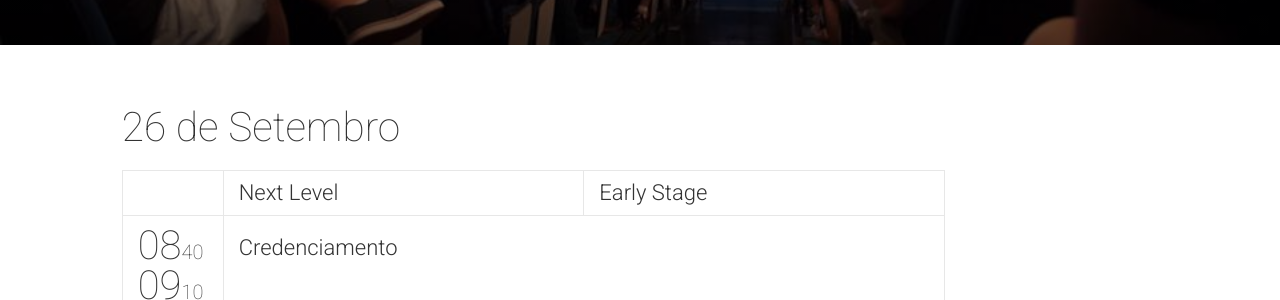
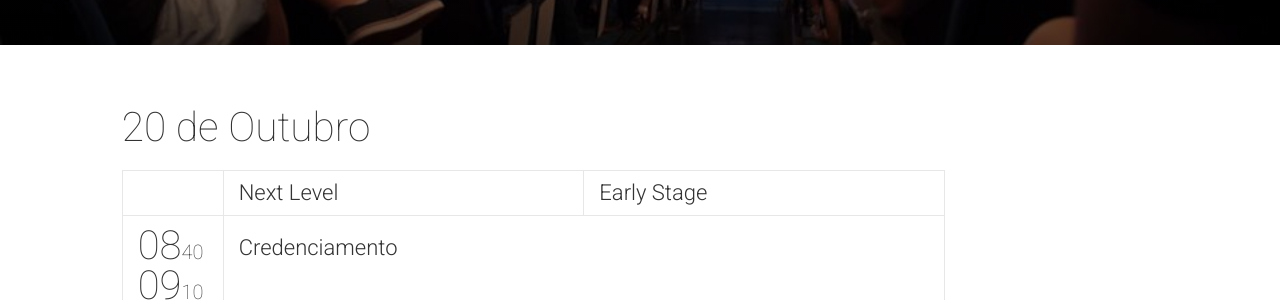
Before and after one commit to gdg-campinas/androidfest, a Jekyll site: the page built from schedule.html, in a window 1280 px wide and 900 px high. Shown: the part 362-662 px from the top of the window. Built offline with Jekyll 4.4.1, drawn with Linux system fonts in a browser that asks for light colours; nearby versions of some CDN libraries; comment, search, counter and statistics services are not loaded.

Commit message:
Bugfix: schedule date

```diff
--- a/_data/schedule.yml
+++ b/_data/schedule.yml
@@ -1,6 +1,6 @@
 -
   date: "2017-09-26"
-  dateReadable: "26 de Setembro"
+  dateReadable: "20 de Outubro"
   tracks:
     - {title: "Next Level", color: "#90be4e"}
     - {title: "Early Stage", color: "#03a9f4"}
```
